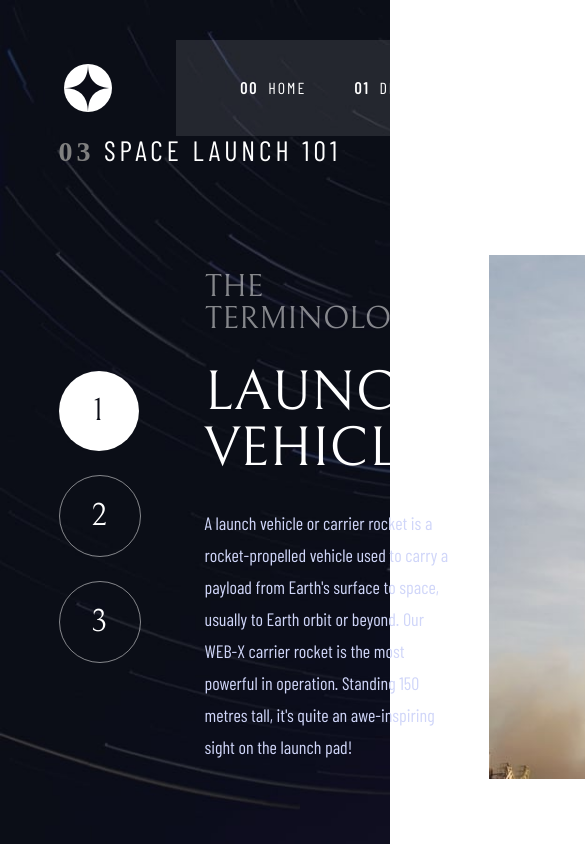
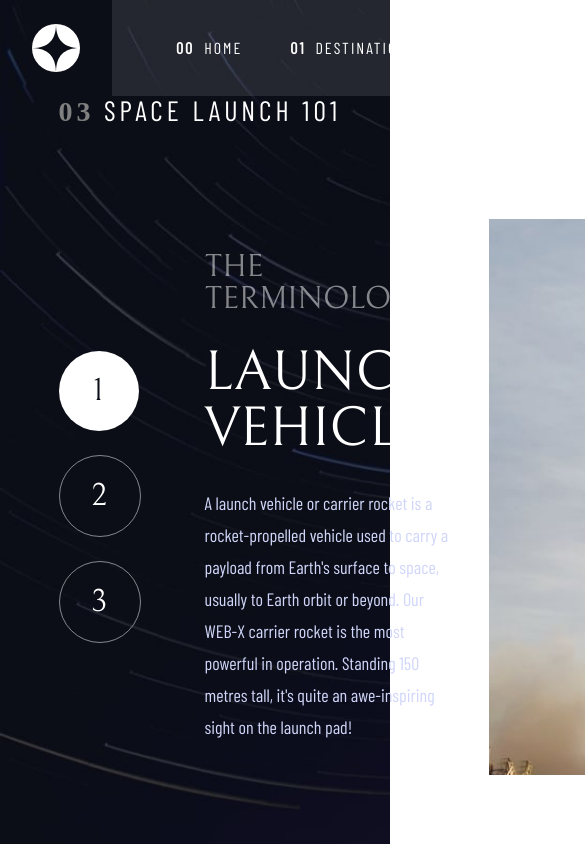
Before and after one commit to fks1311/space, a React (Create React App) app: page /tech in a window 390 px wide. Shown: the top 844 px of the page, 585 px wide, since content can reach past the window. Built offline with nearby package versions, Linux system fonts and the light colour scheme.

Commit message:
Nav > tablet 반응형 적용

```diff
--- a/src/components/Nav.jsx
+++ b/src/components/Nav.jsx
@@ -36,7 +36,7 @@ export const Nav = () => {
     <Layout width={windowSize} $bgImg={bgImg[location.pathname]}>
       <Header>
         <Img src={logo} alt="logo" />
-        <Bar />
+        <Bar className="bar" />
         <NavBox>
           {lists.map((i, idx) => (
             <Items key={idx} $match={i.link === location.pathname ? true : false} onClick={() => navigate(i.link)}>
@@ -59,15 +59,24 @@ const Layout = styled.div`
   background-image: url(${({ $bgImg }) => $bgImg});
   background-size: cover;
   background-repeat: no-repeat;
+  aspect-ratio: 16/9;
+  @media ${({ theme: { breakpoints } }) => breakpoints.tablet} {
+  }
 `;
 const Header = styled.div`
   display: flex;
   align-items: center;
   padding-top: 40px;
+  @media ${({ theme: { breakpoints } }) => breakpoints.tablet} {
+    padding: 0px;
+  }
 `;
 
 const Img = styled.img`
   margin: 0px 4rem;
+  @media ${({ theme: { breakpoints } }) => breakpoints.tablet} {
+    margin: 0px 2rem;
+  }
 `;
 const Bar = styled.div`
   width: 30%;
@@ -76,6 +85,9 @@ const Bar = styled.div`
   flex-grow: 1;
   position: relative;
   left: 2rem;
+  @media ${({ theme: { breakpoints } }) => breakpoints.tablet} {
+    display: none;
+  }
 `;
 const NavBox = styled.div`
   height: 96px;
@@ -85,6 +97,8 @@ const NavBox = styled.div`
   padding: 0px 64px;
   flex-grow: 1;
   background-color: rgba(255, 255, 255, 0.1);
+  @media ${({ theme: { breakpoints } }) => breakpoints.tablet} {
+  }
 `;
 const Items = styled.div`
   height: 100%;
```
